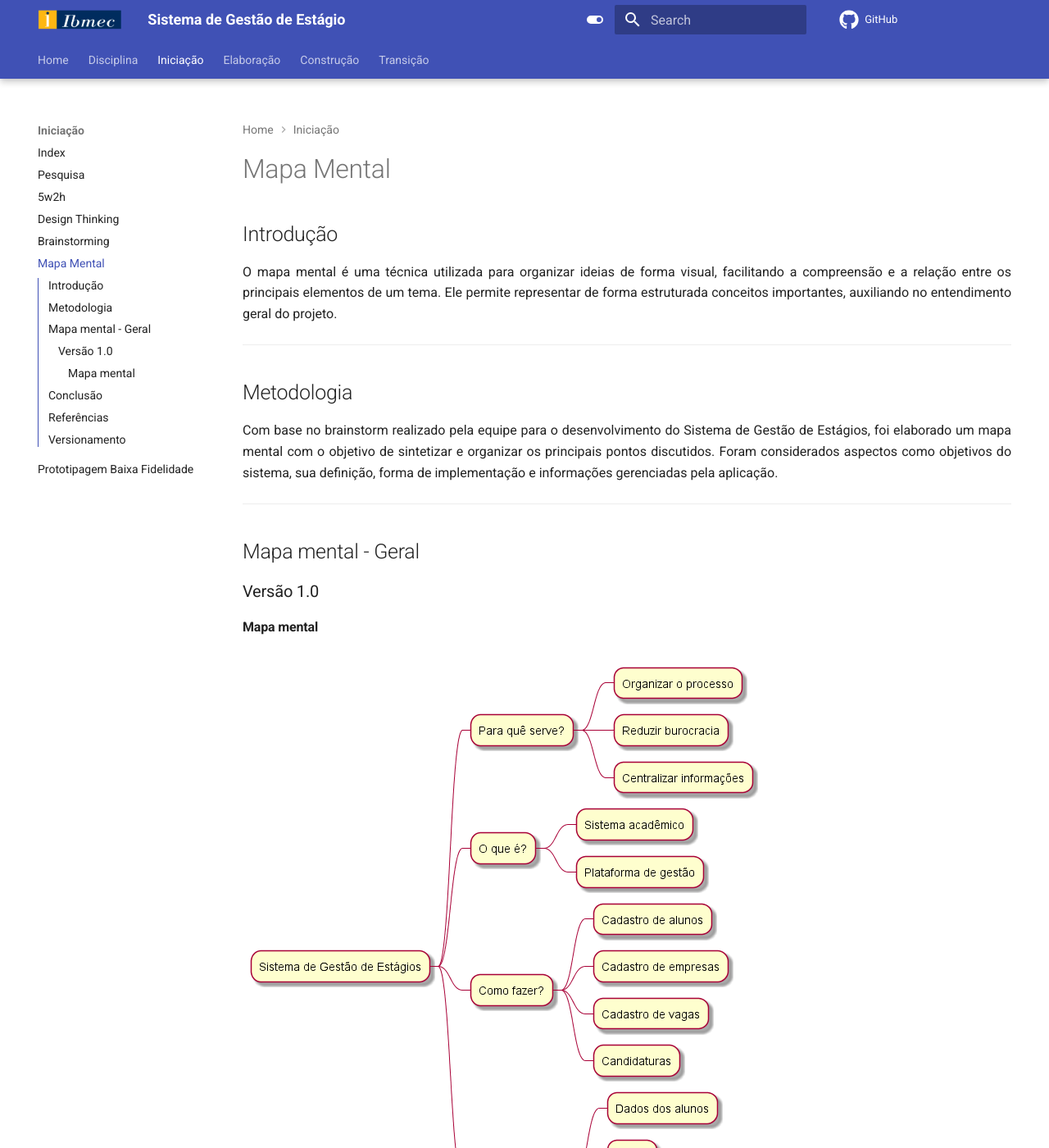
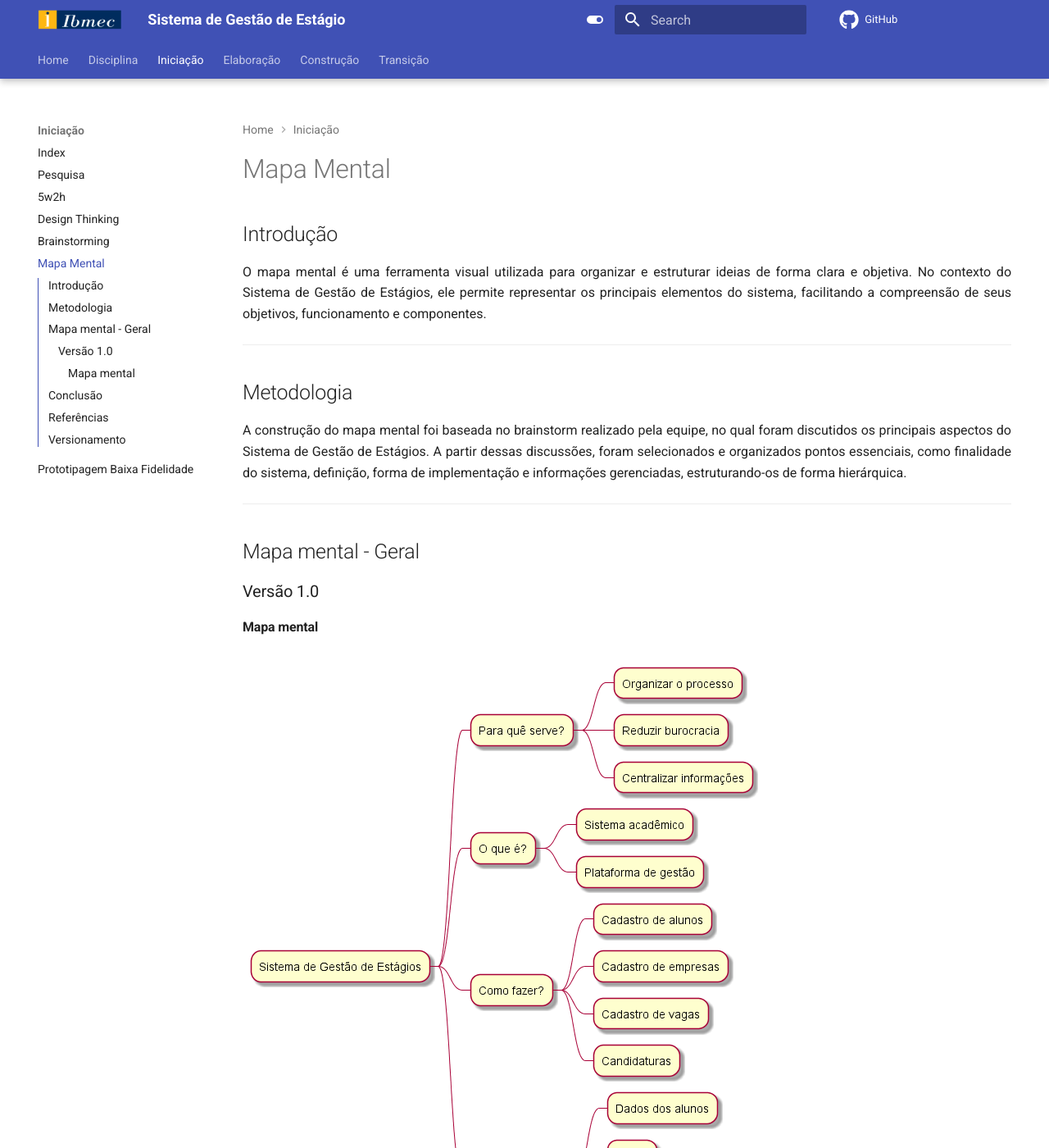
Before and after one commit to Projetos-de-Extensao/PBE_26.1_8001_II, an MkDocs documentation site: the page built from docs/Iniciacao/mapa_mental.md, in a window 1280 px wide and 1400 px high. Shown: the whole window at 82% size. Built offline with MkDocs 1.6.1 and Material for MkDocs 9.7.7, drawn with Linux system fonts in a browser that asks for light colours; comment, search, counter and statistics services are not loaded; some of the changed text lies outside the part shown.

Commit message:
pagina do mapa mental

```diff
--- a/docs/Iniciacao/mapa_mental.md
+++ b/docs/Iniciacao/mapa_mental.md
@@ -6,7 +6,7 @@ title: Mapas Mentais
 ## Introdução
 
 <p align="justify">
-O mapa mental é uma técnica utilizada para organizar ideias de forma visual, facilitando a compreensão e a relação entre os principais elementos de um tema. Ele permite representar de forma estruturada conceitos importantes, auxiliando no entendimento geral do projeto.
+O mapa mental é uma ferramenta visual utilizada para organizar e estruturar ideias de forma clara e objetiva. No contexto do Sistema de Gestão de Estágios, ele permite representar os principais elementos do sistema, facilitando a compreensão de seus objetivos, funcionamento e componentes.
 </p>
 
 ---
@@ -14,7 +14,7 @@ O mapa mental é uma técnica utilizada para organizar ideias de forma visual, f
 ## Metodologia
 
 <p align="justify">
-Com base no brainstorm realizado pela equipe para o desenvolvimento do Sistema de Gestão de Estágios, foi elaborado um mapa mental com o objetivo de sintetizar e organizar os principais pontos discutidos. Foram considerados aspectos como objetivos do sistema, sua definição, forma de implementação e informações gerenciadas pela aplicação.
+A construção do mapa mental foi baseada no brainstorm realizado pela equipe, no qual foram discutidos os principais aspectos do Sistema de Gestão de Estágios. A partir dessas discussões, foram selecionados e organizados pontos essenciais, como finalidade do sistema, definição, forma de implementação e informações gerenciadas, estruturando-os de forma hierárquica.
 </p>
 
 ---
@@ -32,7 +32,7 @@ Com base no brainstorm realizado pela equipe para o desenvolvimento do Sistema d
 ## Conclusão
 
 <p align="justify">
-O mapa mental contribui para uma visão geral do Sistema de Gestão de Estágios, permitindo identificar de forma clara seus objetivos, funcionamento e principais componentes. Dessa forma, ele serve como um recurso visual que facilita a compreensão do problema e da solução proposta, auxiliando no desenvolvimento do sistema.
+O mapa mental desenvolvido permite visualizar de forma simples e organizada os principais aspectos do Sistema de Gestão de Estágios. Ele auxilia na compreensão do problema abordado, da solução proposta e das funcionalidades do sistema, servindo como apoio para o desenvolvimento do projeto.
 </p>
 
 ---
```
Also changed, not shown: 1 other file.
